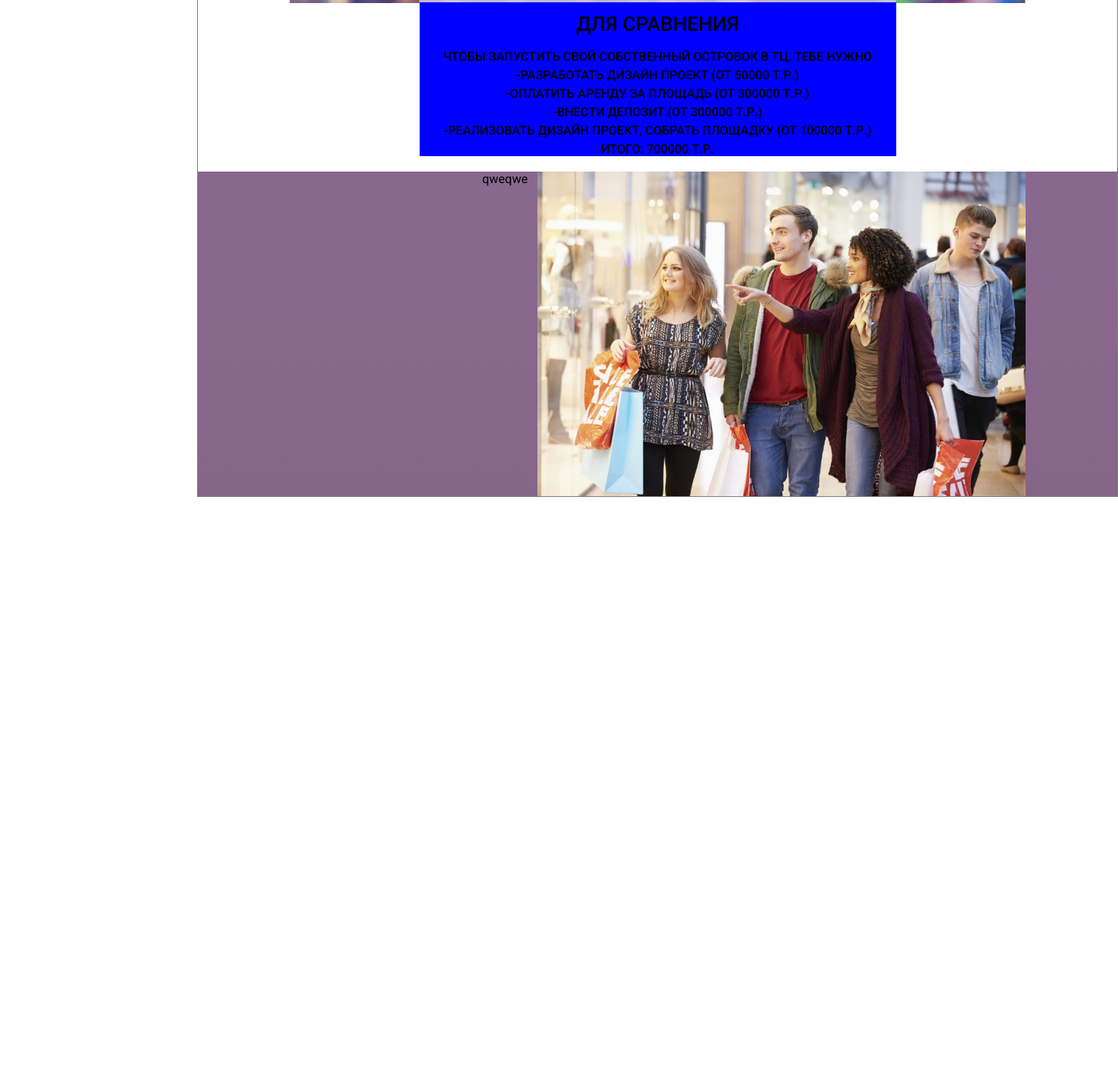
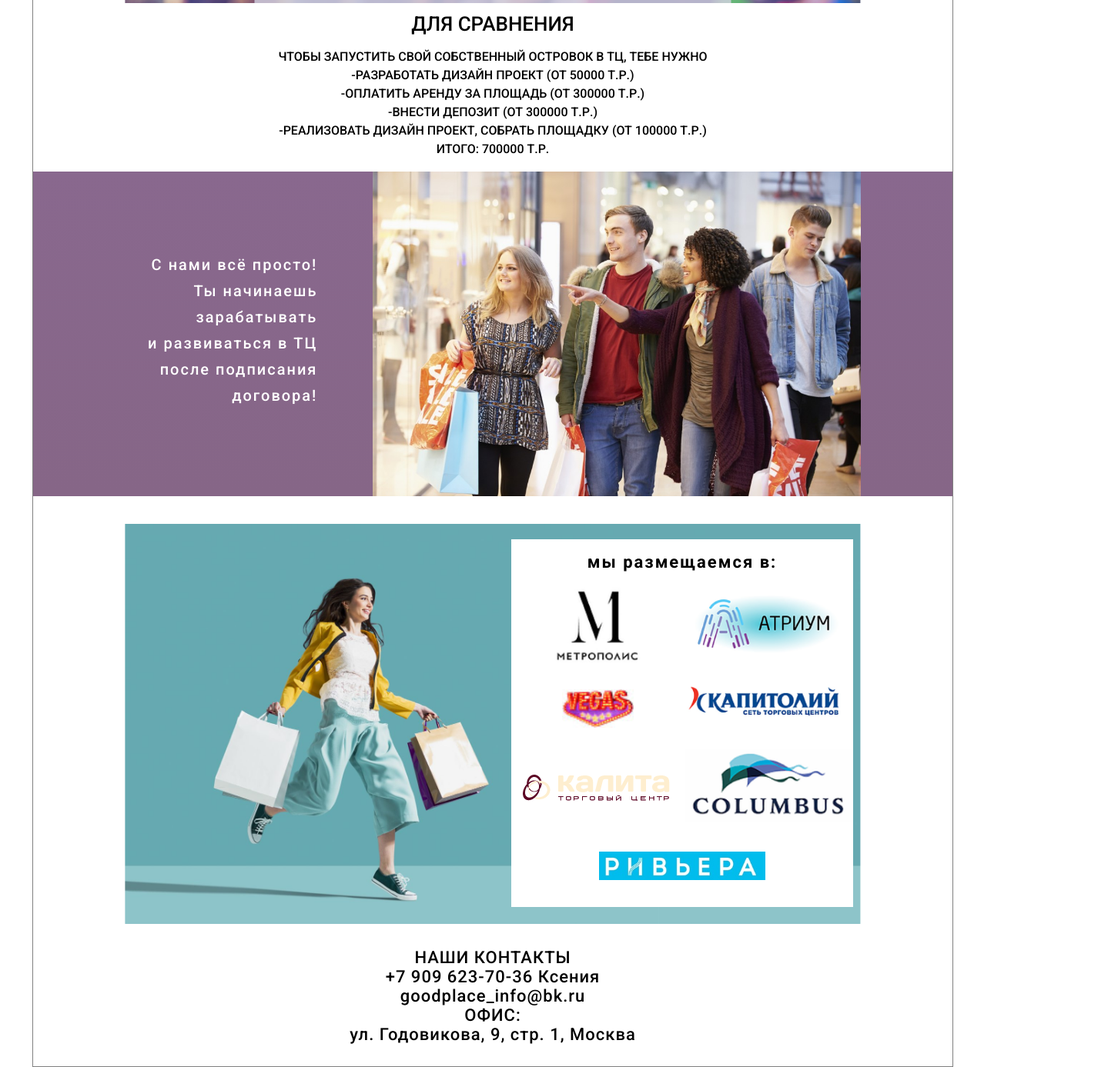
Before and after one commit to knizamiev/landing, a React app: page / in a window 1280 px wide. Shown: the part 1821-3208 px from the top of the page at 77% size, 1452 px wide, since content can reach past the window. Before the commit the page ends 2467 px from the top, so only its background shows below. Built offline with nearby package versions, Linux system fonts and the light colour scheme.

```diff
--- a/src/components/Main.js
+++ b/src/components/Main.js
@@ -5,12 +5,11 @@
 import {Item_3} from "../items/item3/Item_3";
 import {Item_4} from "../items/item4/Item_4";
 import {Item_5} from "../items/item5/Item_5";
+import {Item_6} from "../items/item6/Item_6";
 
 
 
 const Main = () => {
-
-
     return (
         <div>
             <Item_1/>
@@ -18,9 +17,8 @@
             <Item_3/>
             <Item_4/>
             <Item_5/>
+            <Item_6/>
         </div>
     )
-
-
 };
 export default Main;
--- a/src/components/main.css
+++ b/src/components/main.css
@@ -1,6 +1,33 @@
-body {
-    margin: 0 20% 0 20%;
-    width: 1194px;
-    border: 1px solid gray;
-    font-family: 'Roboto', sans-serif;
+@media screen and (max-width: 1920px) {
+    body{
+        display: flex;
+        justify-content: center;
+        margin: 0 auto 0 auto;
+        width: 1194px;
+        border: 1px solid gray;
+        font-family: 'Roboto', sans-serif;
+    }
 }
+
+
+
+
+@media screen and (max-width: 1400px) {
+    body{
+        display: flex;
+        justify-content: center;
+        margin: 0 auto 0 auto;
+        width: 1194px;
+        border: 1px solid gray;
+        font-family: 'Roboto', sans-serif;
+    }
+}
+
+
+
+/*
+1024 × 768
+1280 × 720
+1366 × 768
+1920 × 1080
+*/
--- a/src/index.js
+++ b/src/index.js
@@ -2,6 +2,4 @@
 import ReactDOM from "react-dom";
 import Main from "./components/Main";
 
-
-
 ReactDOM.render(<Main />, document.getElementById("root"));
--- a/src/items/item4/Item_4.js
+++ b/src/items/item4/Item_4.js
@@ -68,7 +68,6 @@
     bottom: 0%;
     display:flex;
     flex-direction: column;
-    background-color:blue;
      &&:last-child{
     margin-bottom:20px;
     }
--- a/src/items/item5/Item_5.js
+++ b/src/items/item5/Item_5.js
@@ -25,10 +25,22 @@
 const Promise_info = styled.div`
     position: absolute;
     left: 0;
-    max-height: 100%;
+    height: 100%;
     display:flex;
-    width: 309px;
+    width: 250px;
     justify-content: flex-end;
+    color: white;
+    display: flex;
+    flex-direction: column;
+    align-items: flex-end;
+    justify-content: center;
+    font-size: 20px;
+    letter-spacing:2px;
+    font-weight: 500;
+`;
+
+const Item_Promise = styled.span`
+margin-bottom: 10px;
 `;
 
 export const Item_5 = () => {
@@ -36,7 +48,14 @@
         <Promise>
             <Promise_logo>
                 <Promise_img src={friends}/>
-                <Promise_info>qweqwe</Promise_info>
+                <Promise_info>
+                        <Item_Promise>С нами всё просто!</Item_Promise>
+                        <Item_Promise>Ты начинаешь</Item_Promise>
+                        <Item_Promise>зарабатывать</Item_Promise>
+                        <Item_Promise>и развиваться в ТЦ</Item_Promise>
+                        <Item_Promise>после подписания</Item_Promise>
+                        <Item_Promise>договора!</Item_Promise>
+                </Promise_info>
             </Promise_logo>
         </Promise>
     )
--- /dev/null
+++ b/src/items/item6/Item_6.js
@@ -0,0 +1,127 @@
+import React from 'react';
+import girl from '../../assets/AdobeStock.jpg';
+import styled from 'styled-components';
+import metropolice from '../../assets/tc_icons/metropolice.png';
+import atrium from '../../assets/tc_icons/atrium.png';
+import kapitol from '../../assets/tc_icons/kapitol.png';
+import vegas from '../../assets/tc_icons/vegas.png';
+import kalita from '../../assets/tc_icons/kalita.png';
+import columbus from '../../assets/tc_icons/columbus.png';
+import riv from '../../assets/tc_icons/rivera.png';
+
+
+const Footer = styled.div`
+    height: 741px;
+    display: flex;
+    justify-content: center;
+`;
+
+const Footer_logo = styled.div`
+    width: 80%;
+    height: 100%;
+    position: relative;
+`;
+
+const Footer_img = styled.img`
+    position: absolute;
+    top: 40%;
+    left: 50%;
+    transform: translate(-50%, -50%);
+    max-height: 100%;
+    width: 100%;
+`;
+
+const Places = styled.div`
+    position: absolute;
+    top: 7.5%;
+    right: 1%;
+    width: 444px;
+    height: 478px;
+    background-color:#FFF;
+`;
+
+const Place_in = styled.div`
+    height:60px;
+    width:100%;
+    display: flex;
+    justify-content: center;
+    align-items: center;
+    font-size: 22px;
+    font-weight: 600;
+    letter-spacing: 2px;
+`;
+
+const GridItems = styled.div`
+    display:grid;
+    grid-template-columns: repeat(2, 1fr);
+    grid-template-rows: repeat(4, 1fr);
+    grid-gap: 5px;
+
+`;
+
+const Item = styled.div`
+    width: 218px;
+    height: 100px;
+    display: flex;
+    justify-content:center;
+    align-items :center;
+`;
+
+const Special =styled.div`
+    display: flex;
+    justify-content:center;
+    align-items :center;
+    grid-row: 4;
+    grid-column: 1 / span 2;
+`;
+
+const Icons = styled.img`
+    max-width: 216px;
+    max-height: 100px;
+`;
+
+const Contacts = styled.div`
+    height: 183px;
+    position: absolute;
+    width:100%;
+    bottom:0;
+    display: flex;
+    flex-direction:column;
+    justify-content: center;
+    align-items: center;
+    font-size: 22px;
+    font-weight: 500;
+    letter-spacing: 1px;
+`;
+
+export const Item_6 = () => {
+    return(
+        <Footer>
+            <Footer_logo>
+                <Footer_img src={girl}/>
+                <Places>
+                    <Place_in>
+                        <span>мы размещаемся в:</span>
+                    </Place_in>
+                    <GridItems>
+                        <Item><Icons src={metropolice}/></Item>
+                        <Item><Icons src={atrium}/></Item>
+                        <Item><Icons src={vegas}/></Item>
+                        <Item><Icons src={kapitol}/></Item>
+                        <Item><Icons src={kalita}/></Item>
+                        <Item><Icons src={columbus}/></Item>
+                        <Special><Icons src={riv}/></Special>
+                    </GridItems>
+                </Places>
+
+                <Contacts>
+                    <span>НАШИ КОНТАКТЫ</span>
+                    <span>+7 909 623-70-36 Ксения</span>
+                    <span>goodplace_info@bk.ru</span>
+                    <span>ОФИС:</span>
+                    <span>ул. Годовикова, 9, стр. 1, Москва</span>
+                </Contacts>
+            </Footer_logo>
+        </Footer>
+    )
+};
--- a/webpack.config.js
+++ b/webpack.config.js
@@ -21,7 +21,7 @@
             },
 
             {
-                test: /\.(png|svg|jpg|gif)$/,
+                test: /\.(png|svg|jpg|jpeg|gif)$/,
                 use: [
                     'file-loader',
                 ],
```
Also changed, not shown: src/assets/AdobeStock.jpg (added), src/assets/tc_icons/atrium.png (added), src/assets/tc_icons/columbus.png (added), src/assets/tc_icons/kalita.png (added), src/assets/tc_icons/kapitol.png (added), src/assets/tc_icons/metropolice.png (added), src/assets/tc_icons/rivera.png (added), src/assets/tc_icons/vegas.png (added), 1 other file. Lines whose indentation alone changed are shown as unchanged.
